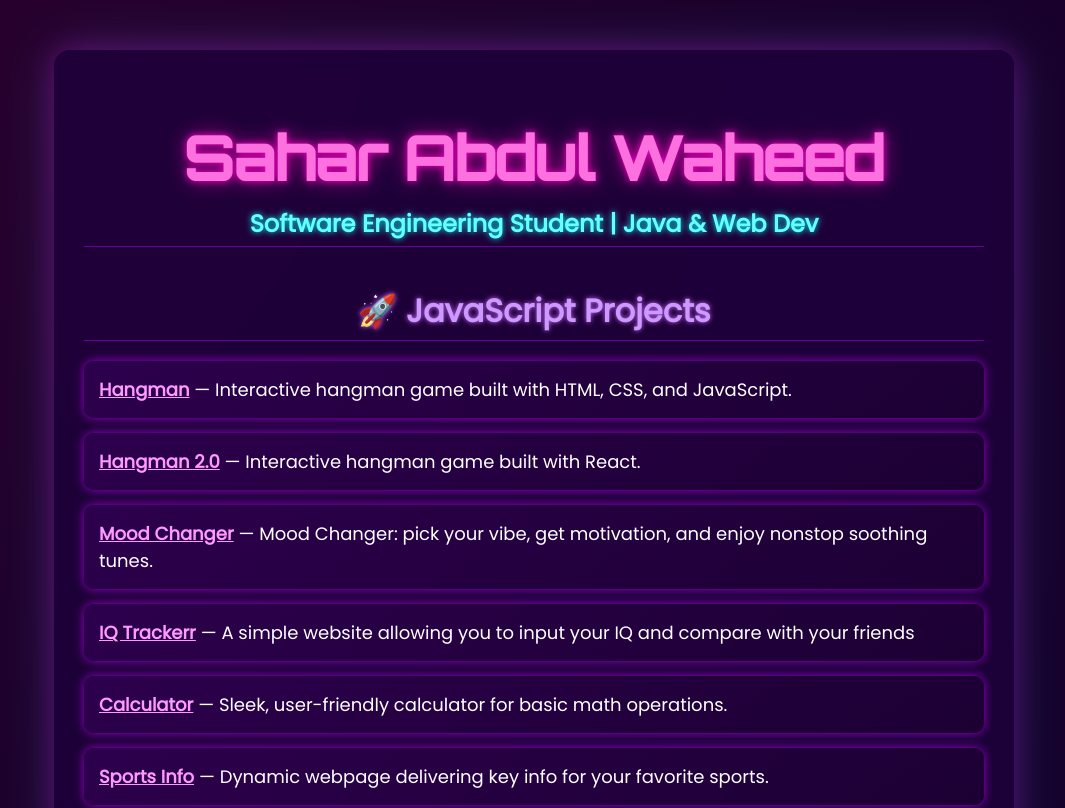
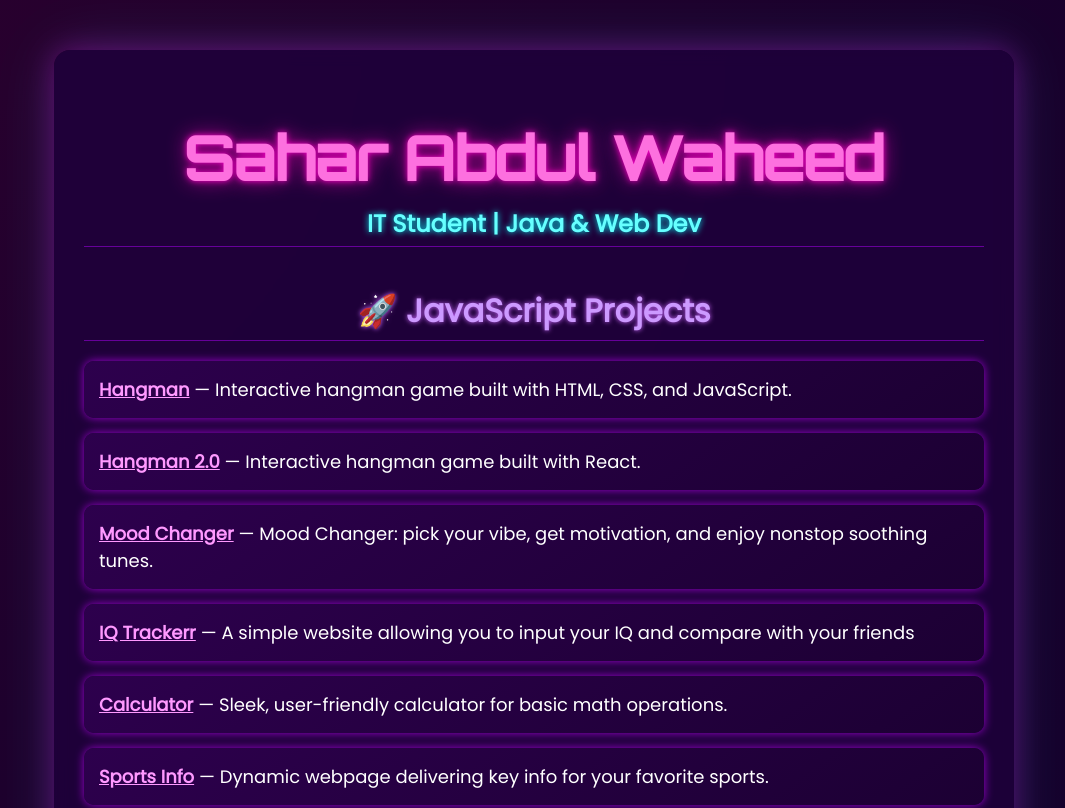
Before and after one commit to Sahar12572/My-Portfolio, a plain HTML site: page index.html in a window 1280 px wide. Shown: the top 808 px of the page, without its empty margins (106-1171 px from the left). Drawn offline with Linux system fonts and the light colour scheme.

Commit message:
Update index.html

```diff
--- a/index.html
+++ b/index.html
@@ -13,7 +13,7 @@
     <div class="container">
       <header>
         <h1 id="name">Sahar Abdul Waheed</h1>
-        <h3 class="Title">Software Engineering Student | Java & Web Dev</h3>
+        <h3 class="Title">IT Student | Java & Web Dev</h3>
       </header>
 
       <section>
```
